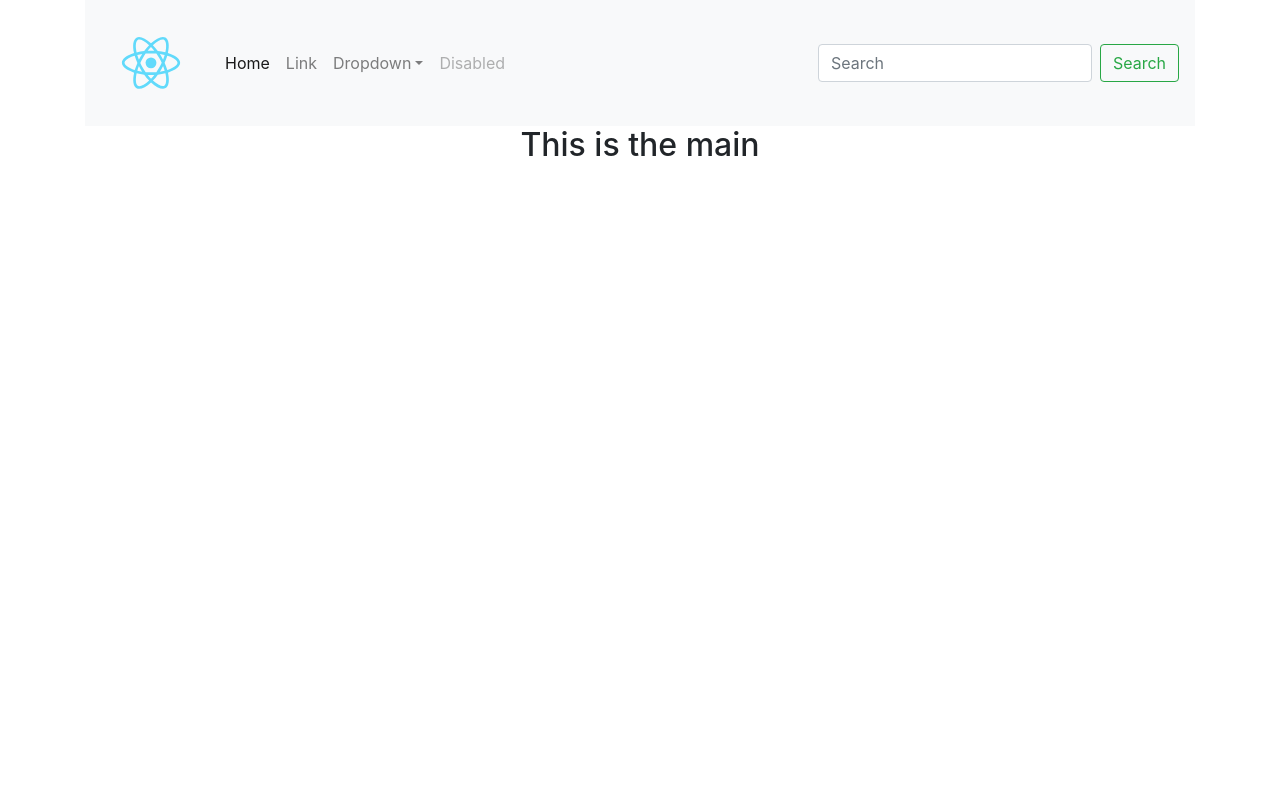
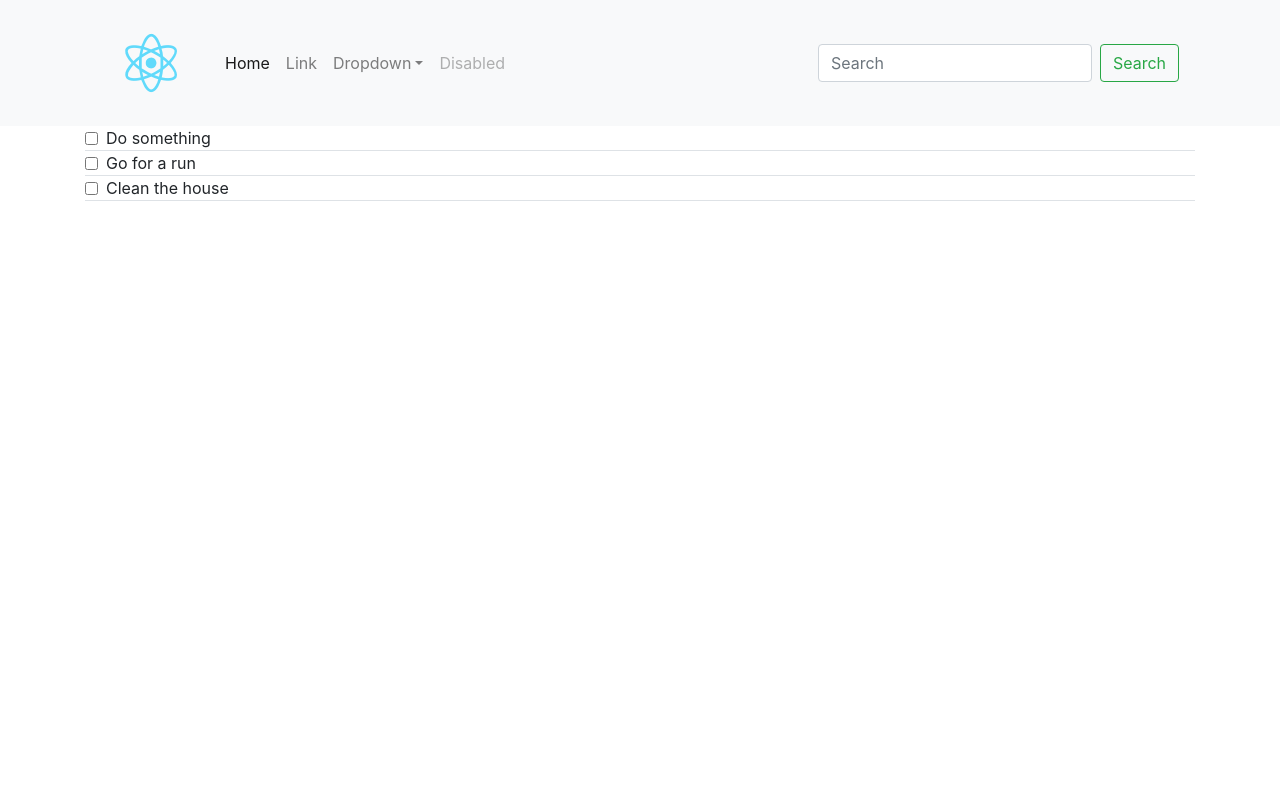
Before and after one commit to hospitalcompare/hc-react, a React (Create React App) app: page / in a window 1280 px wide. Shown: the top 800 px of the page. Built offline with nearby package versions, Linux system fonts and the light colour scheme.

Commit message:
Rendering out a list of Todos

```diff
--- a/src/App.js
+++ b/src/App.js
@@ -1,17 +1,43 @@
-import React from 'react';
+import React, {Component, useState} from 'react';
 import Header from './components/header';
 import Main from './components/main';
 import Footer from './components/footer';
+import Todos from './components/Todos';
 import './App.css';
 
-function App() {
-  return (
-    <div className="App">
-      <Header/>
-      <Main/>
-      <Footer/>
-    </div>
-  );
+class App extends Component {
+    state = {
+        todos: [
+            {
+                id: 1,
+                title: 'Do something',
+                completed: false
+            },
+            {
+                id: 2,
+                title: 'Go for a run',
+                completed: false
+            },
+            {
+                id: 3,
+                title: 'Clean the house',
+                completed: false
+            }
+        ]
+    };
+
+    render() {
+        return (
+            <div>
+                <Header/>
+                <main>
+                    <div className="container">
+                        <Todos todos={this.state.todos}/>
+                    </div>
+                </main>
+            </div>
+        );
+    }
 }
 
 export default App;
--- /dev/null
+++ b/src/components/Todoitem.js
@@ -0,0 +1,17 @@
+import React, {Component} from 'react';
+import PropTypes from 'prop-types';
+
+class Todoitem extends Component {
+    render() {
+        return (
+            <div className="d-flex align-items-center w-100 border-bottom">
+                <input type="checkbox"/>
+                <p className="mb-0 ml-2">{this.props.todo.title}</p>
+            </div>
+        );
+    }
+}
+
+Todoitem.propTypes = {};
+
+export default Todoitem;
--- /dev/null
+++ b/src/components/Todos.js
@@ -0,0 +1,13 @@
+import React, { Component } from 'react';
+import Todoitem from './Todoitem';
+
+
+class Todos extends Component {
+    render(){
+        return this.props.todos.map(
+            (todo) => <Todoitem todo={todo}/>
+        )
+    }
+}
+
+export default Todos;
--- a/src/components/footer.js
+++ b/src/components/footer.js
@@ -1,6 +1,6 @@
 import React from 'react';
 
-function Header() {
+function Footer() {
     return (
         <div className="Footer">
             <footer className="App-footer py-5">
@@ -12,4 +12,4 @@ function Header() {
     );
 }
 
-export default Header;
+export default Footer;
--- a/src/components/header.js
+++ b/src/components/header.js
@@ -1,14 +1,12 @@
 import React from 'react';
-import logo from '../logo.svg';
 import Navbar from './navbar';
 
 function Header() {
     return (
         <div className="Header">
-            <header className="App-header d-flex">
+            <header className="App-header d-flex bg-light navbar-light">
                 <div className="container">
                     <div className="App-header-inner">
-                        {/*<img src={logo} className="App-logo" alt="logo" />*/}
                         <Navbar/>
                     </div>
                 </div>
--- a/src/components/main.js
+++ b/src/components/main.js
@@ -1,13 +1,17 @@
 import React from 'react';
+import Todos from './Todos';
 
-function Header() {
+function Main() {
+
     return (
         <div className="Main">
-            <main className="App-main">
-                <h2>This is the main</h2>
+            <main className="App-main py-5">
+                <div className="container">
+                    <Todos/>
+                </div>
             </main>
         </div>
     );
 }
 
-export default Header;
+export default Main;
--- a/src/components/navbar.js
+++ b/src/components/navbar.js
@@ -4,9 +4,9 @@ import logo from '../logo.svg';
 function Navbar() {
     return (
         <div className="Navbar">
-            <nav className="navbar navbar-expand-lg navbar-light bg-light">
-                <a className="navbar-brand" href="#">
-                    <img src={logo} alt="Site logo"/>
+            <nav className="navbar navbar-expand-lg">
+                <a className="navbar-brand" href="/">
+                    <img className="App-logo" src={logo} alt="Site logo"/>
                 </a>
                 <button className="navbar-toggler" type="button" data-toggle="collapse"
                         data-target="#navbarSupportedContent" aria-controls="navbarSupportedContent"
--- a/src/js/test.js
+++ /dev/null
@@ -1 +0,0 @@
-console.log('test js connected');
```
